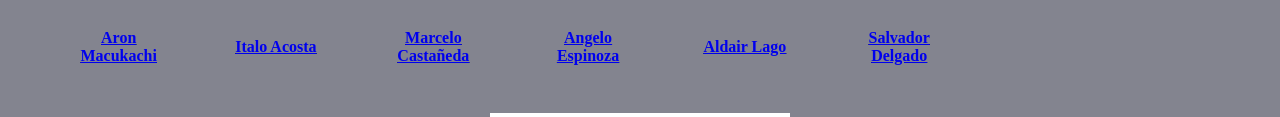
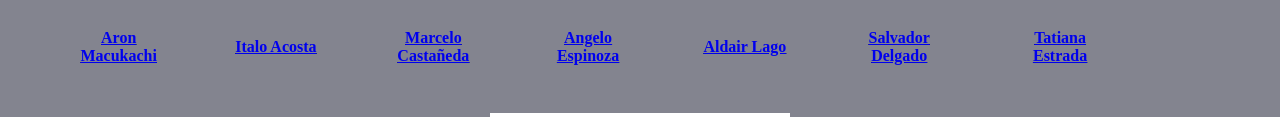
Before and after one commit to Toxicale/Ismael_Corpuna.github.io, a plain HTML site: page index.html in a window 1280 px wide. Shown: the part 3496-3613 px from the top of the page. Drawn offline with Linux system fonts and the light colour scheme.

Commit message:
Update index.html

```diff
--- a/index.html
+++ b/index.html
@@ -165,6 +165,7 @@
          <td><th><ins><a href="https://ninomaster555.github.io/angeloespinozapizarro.github.io/" target="_blank">Angelo Espinoza</a></ins></th></td>
          <td><th><ins><a href="http://aldairjeffersonlagovillano.gq/" target="_blank">Aldair Lago</a></ins></th></td>
          <td><th><ins><a href="http://salvadordelgado.000webhostapp.com/" target="_blank">Salvador Delgado</a></ins></th></td>
+         <td><th><ins><a href="https://tatiananoemiestradacarmen1.000webhostapp.com/TatianaEstrada.html" target="_blank">Tatiana Estrada</a></ins></th></td>
       </tr>
 </table>
 <p style="text-align: center;"> <img src="teemo y kennen.gif"> </p>
```
